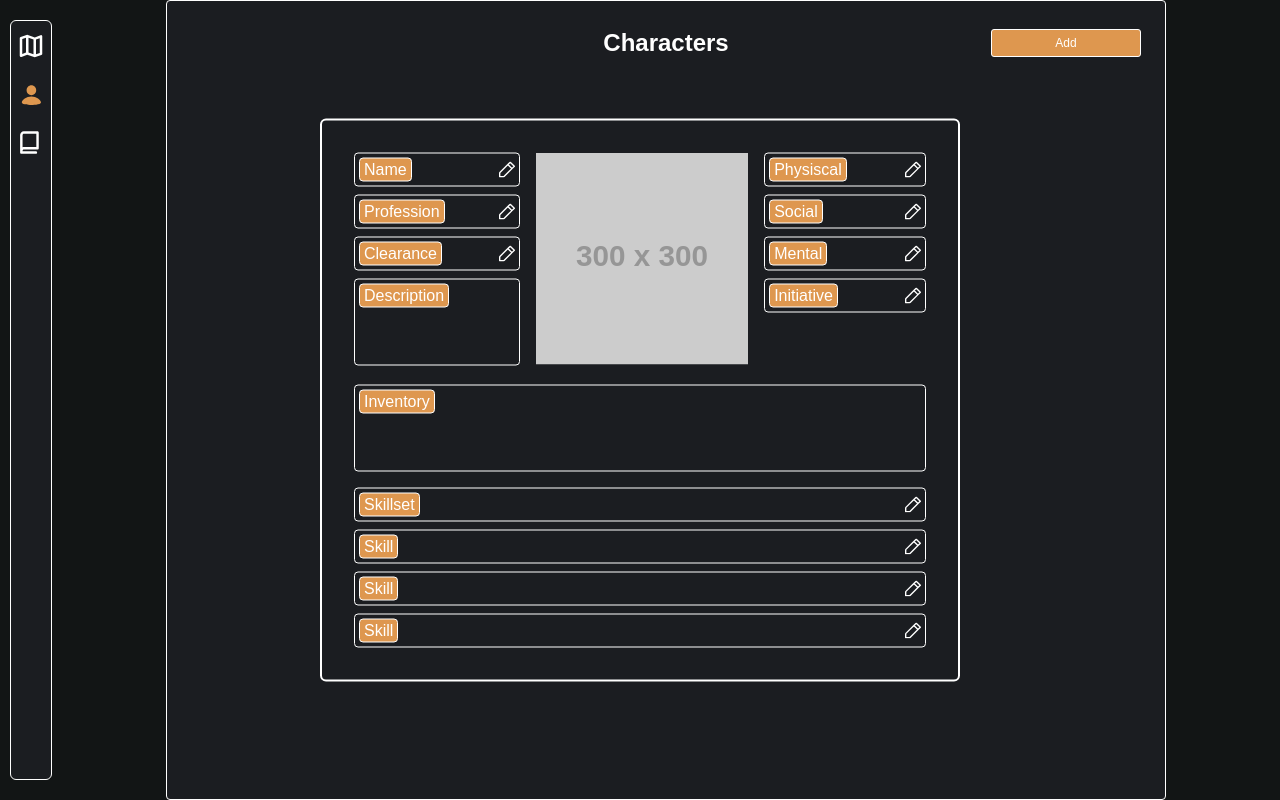
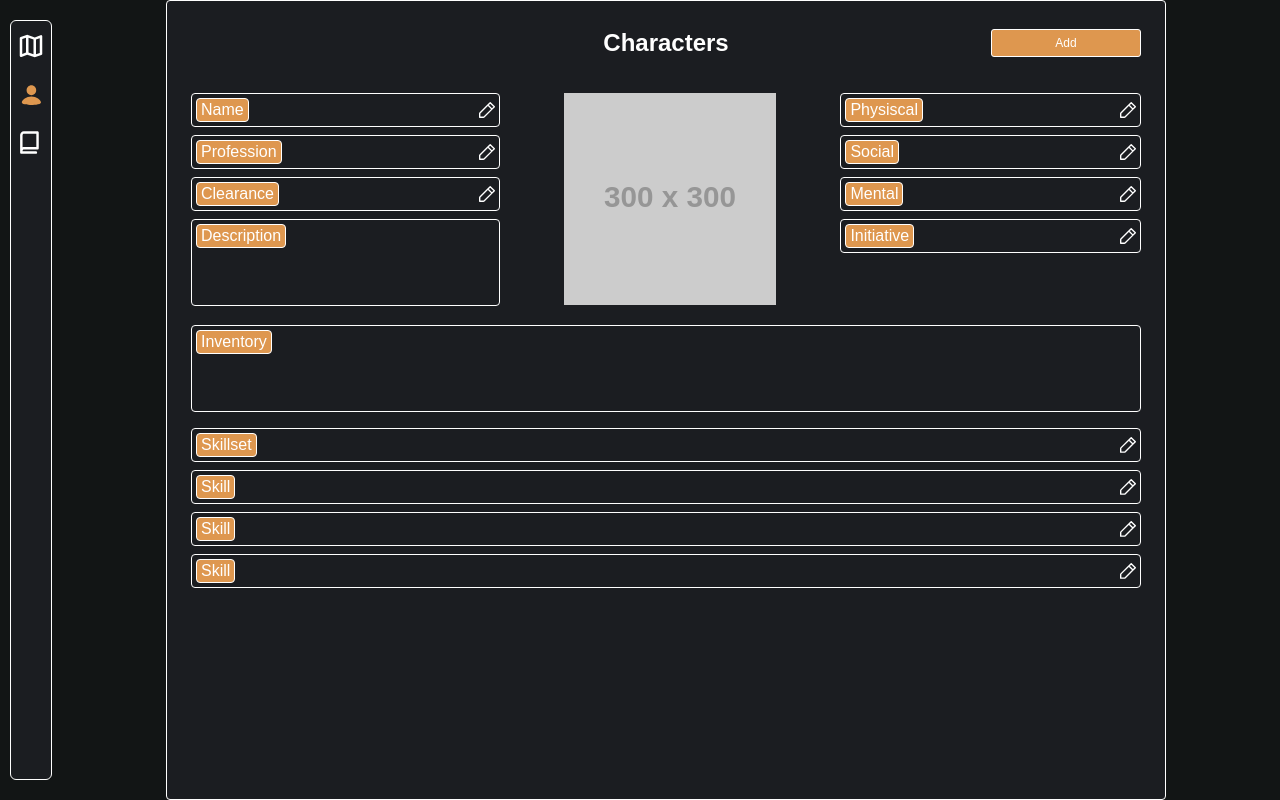
Before and after one commit to CanberraMenthonnex/Operation-neptune, a React (Vite) app in the folder client/: page /characters/edit in a window 1280 px wide. Built offline with nearby package versions, Linux system fonts and the light colour scheme.

Commit message:
fix character: no more modal in modal

```diff
--- a/client/src/pages/characters/edit/EditCharacter.tsx
+++ b/client/src/pages/characters/edit/EditCharacter.tsx
@@ -8,7 +8,7 @@ import styles from './editCharacter.module.scss'
 function EditCharacter() {
   return (
     <Box title="Characters" action={<Button color="orange">Add</Button>}>
-      <div className={styles.modal}>
+      <div>
         <div className={styles.container}>
           <div className={styles.statsContainer}>
             <FormInput label="Name" />
--- a/client/src/pages/characters/edit/editCharacter.module.scss
+++ b/client/src/pages/characters/edit/editCharacter.module.scss
@@ -1,17 +1,6 @@
-.modal {
-  position: absolute;
-  left: 50%;
-  top: 50%;
-  transform: translate(-50%, -50%);
-
-  padding: 32px;
-  border: solid 2px var(--white-color);
-  border-radius: 6px;
-  background-color: var(--dark-color);
-}
-
 .container {
   display: flex;
+  justify-content: space-between;
   gap: 16px;
   margin-bottom: 16px;
 }
```
